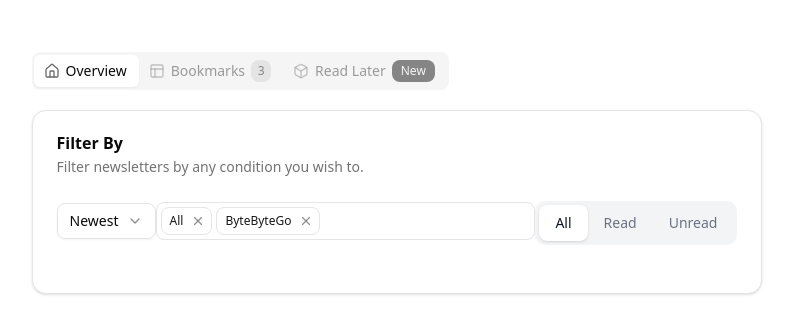
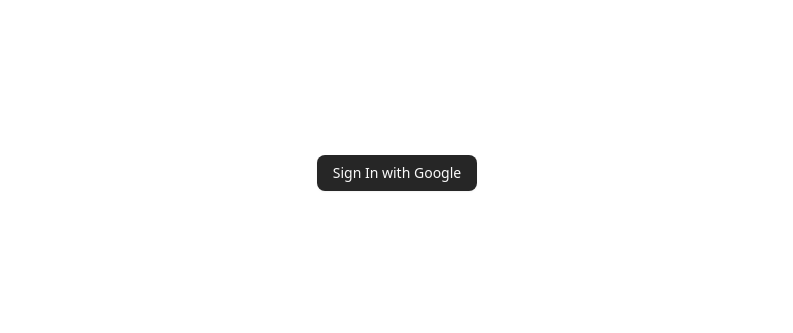
Before and after one commit to Ashwin-973/newsletter-aggregator, a React (Vite) app: page / in a window 1280 px wide. Shown: the part 227-560 px from the top of the page, without its empty margins (243-1036 px from the left). Built offline with nearby package versions, Linux system fonts and the light colour scheme.

Commit message:
feat : auth flow MVP done feat : load gmail client with necessary scopes

```diff
--- a/index.html
+++ b/index.html
@@ -10,5 +10,7 @@
   <body>
     <div id="root" class="mx-auto"></div>
     <script type="module" src="/src/main.jsx"></script>
+    <script async defer src="https://apis.google.com/js/api.js" ></script>
+    <script async defer src="https://accounts.google.com/gsi/client"></script>
   </body>
 </html>
--- a/src/App.jsx
+++ b/src/App.jsx
@@ -1,12 +1,15 @@
+import { useAuthState } from "./context/authContext"
+import { ReaderView } from "./components/ui/ReaderView"
+import { SignIn } from "./auth/SignIn"
 import { Popup } from "@/components/PopUp"
 
 function App() {
+  const {isAuthorize}=useAuthState()
+  return (
 
-  return (
     <div className="min-h-screen flex justify-center items-center">
-      <Popup/>
+        {isAuthorize?<ReaderView/>:<SignIn/>}
     </div>
-
   )
 }
 
--- /dev/null
+++ b/src/auth/SignIn.jsx
@@ -0,0 +1,15 @@
+import { useAuthState } from "@/context/authContext"
+import { Loader2 } from "lucide-react"
+import { Button } from "@/components/ui/button"
+
+
+
+export const SignIn=()=>
+{
+    const{handleAuthClick,isLoading}=useAuthState()
+    return (
+        <Button onClick={handleAuthClick}  className="bg-neutral-800 hover:bg-neutral-500">
+            {isLoading?<Loader2 className="animate-spin"/>:'Sign In with Google'}
+        </Button>
+    )
+}
--- /dev/null
+++ b/src/components/ui/ReaderView.jsx
@@ -0,0 +1,30 @@
+
+
+
+const ReaderView=()=>
+{
+    return(
+        <div className="flex justify-center items-center">
+            <div className="min-h-[75%] min-w-[75%] bg-gray-100 border-1 border-gray-300 rounded-xl font-medium text-center">
+                I'd be careful to read out the name of the person. coz , the person who wrote that is very dangerous
+            </div>
+        </div>
+    )
+
+}
+
+
+
+
+
+
+
+
+
+
+
+
+
+
+
+export {ReaderView}
--- /dev/null
+++ b/src/context/authContext.jsx
@@ -0,0 +1,113 @@
+import {useState,useEffect,createContext,useContext} from 'react'
+
+const AuthContext = createContext(undefined)
+
+
+
+export function AuthProvider({children})
+{
+    const [isAuthorize, setIsAuthorize] = useState(false);
+    const [isLoading, setIsLoading] = useState(false);
+    const [tokenClient, setTokenClient] = useState(null);
+    const VITE_SCOPES = [
+      'https://www.googleapis.com/auth/gmail.readonly',
+      'https://www.googleapis.com/auth/gmail.modify', // For marking as read/unread
+    ];
+
+    let gsiInited=false
+    if (window.google && window.google.accounts && window.gapi){
+      gsiInited=true
+    }
+    useEffect(() => {
+      if(gsiInited){
+        const gisClient = window.google.accounts.oauth2.initTokenClient({
+          client_id: import.meta.env.VITE_CLIENT_ID,
+          scope:VITE_SCOPES.join(' '),
+          callback: (tokenResponse) => {
+            setIsLoading(false);
+            if (tokenResponse && tokenResponse.access_token) {
+              console.log("Sign-in successful, got access token.");
+              // Store the token or use it immediately
+              // Set the token for GAPI client calls
+              window.gapi.client.setToken({ access_token: tokenResponse.access_token });
+              loadGmailClient(); // Load the GMAIL API client now
+            } else {
+              // Handle errors, tokenResponse might contain an error field
+              console.error("Error during GIS token callback:", tokenResponse);
+              setIsAuthorize(false); // Ensure state reflects failure
+            }
+          },
+          error_callback: (error) => { // Handle errors during the flow
+            setIsLoading(false);
+            console.error("GIS Auth Error:", error);
+            setIsAuthorize(false); // Ensure state reflects failure
+          }
+        });
+        setTokenClient(gisClient);
+
+        // --- Load GAPI Client (for API calls, NOT auth) ---
+        // It's okay to load the GAPI client library itself, just not the 'auth2' part
+        window.gapi.load('client', initializeGapiClient); // Load 'client' only
+
+      }
+    else{
+      console.log("Yet to init gsi")
+    }}, [gsiInited]);
+
+    const initializeGapiClient = async () => {
+        try {
+           await window.gapi.client.init({
+               apiKey: import.meta.VITE_API_KEY,
+               // discoveryDocs are often needed for APIs like Gmail
+               discoveryDocs: ["https://www.googleapis.com/discovery/v1/apis/gmail/v1/rest"],
+           });
+           console.log("GAPI client initialized");
+           // Note: Client is initialized, but not yet authorized for API calls
+        } catch (error) {
+           console.error("Error initializing GAPI client:", error);
+        }
+     }
+
+     const handleAuthClick = () => {
+        setIsLoading(true);
+          if (tokenClient) {
+            // Request the access token using the initialized client
+            tokenClient.requestAccessToken();
+            // The callback defined in initTokenClient will handle the result
+          } else {
+            console.error("Token client not initialized yet.");
+            setIsLoading(false);
+          }
+      };
+
+
+     const loadGmailClient = () => {
+        // GAPI client should already be initialized by initializeGapiClient
+        // And the token should have been set in the GIS callback
+        // Now, you can technically make Gmail API calls if needed,
+        // but often just setting authorized state is enough initially.
+        console.log("Ready to make Gmail API calls (if GAPI client init succeeded)");
+        setIsAuthorize(true); // Set authorized state
+        // Example: If you needed to immediately fetch something:
+        // getMessages();
+      };
+
+
+    return(
+        <AuthContext.Provider value={{
+            handleAuthClick,
+            isLoading,
+            isAuthorize
+        }}>
+            {children}
+        </AuthContext.Provider>
+    )
+}
+
+export function useAuthState() {
+    const context = useContext(AuthContext);
+    if (context === undefined) {
+      throw new Error('useAuthState must be used within an AuthStateProvider');
+    }
+    return context;
+  }
--- a/src/main.jsx
+++ b/src/main.jsx
@@ -1,9 +1,12 @@
 import { StrictMode } from 'react'
 import { createRoot } from 'react-dom/client'
+import { AuthProvider } from "./context/authContext"
 import App from './App.jsx'
 
 createRoot(document.getElementById('root')).render(
   <StrictMode>
-    <App />
+    <AuthProvider>
+      <App />
+    </AuthProvider>
   </StrictMode>,
 )
```
Also changed, not shown: src/api/gmail.js (added), 1 other file (tests, documents, lock files or other folders).
